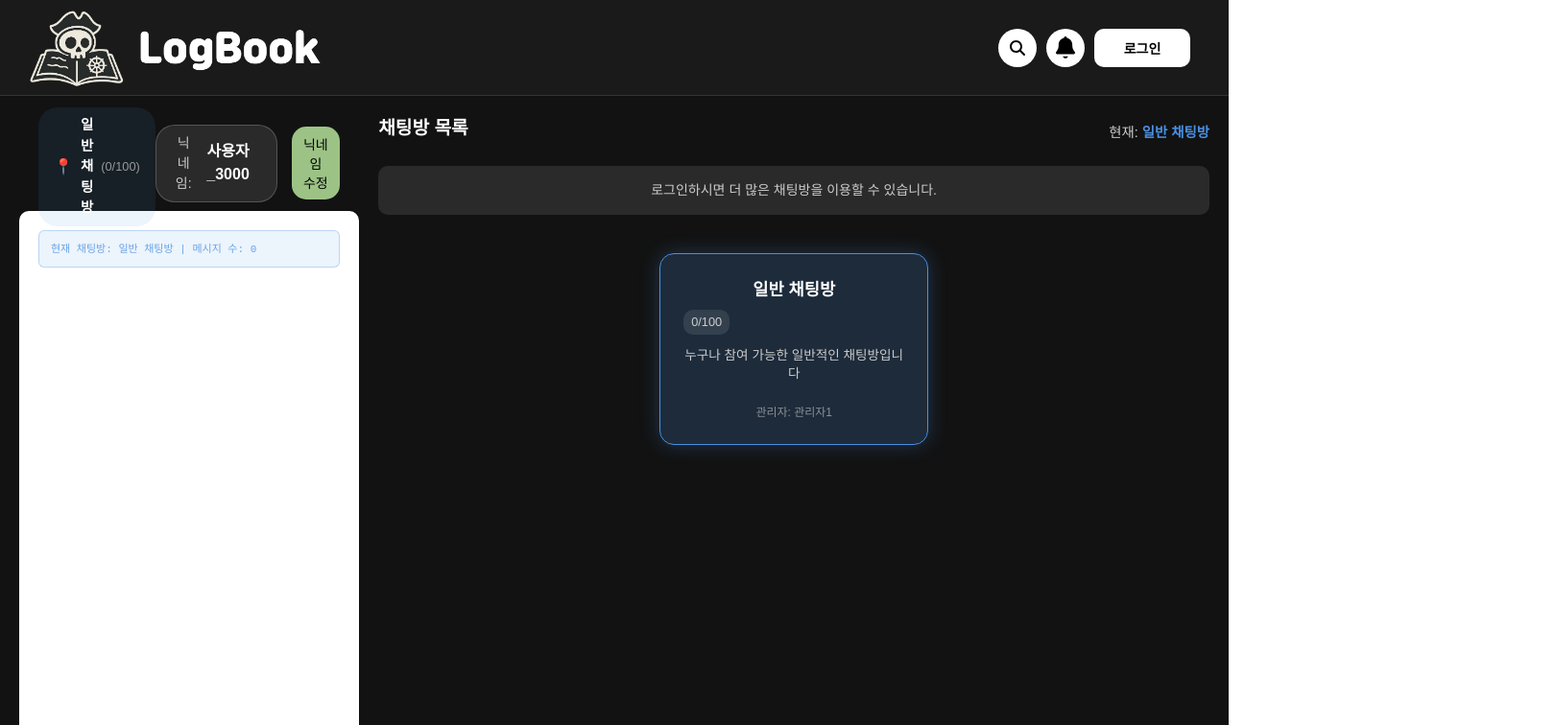
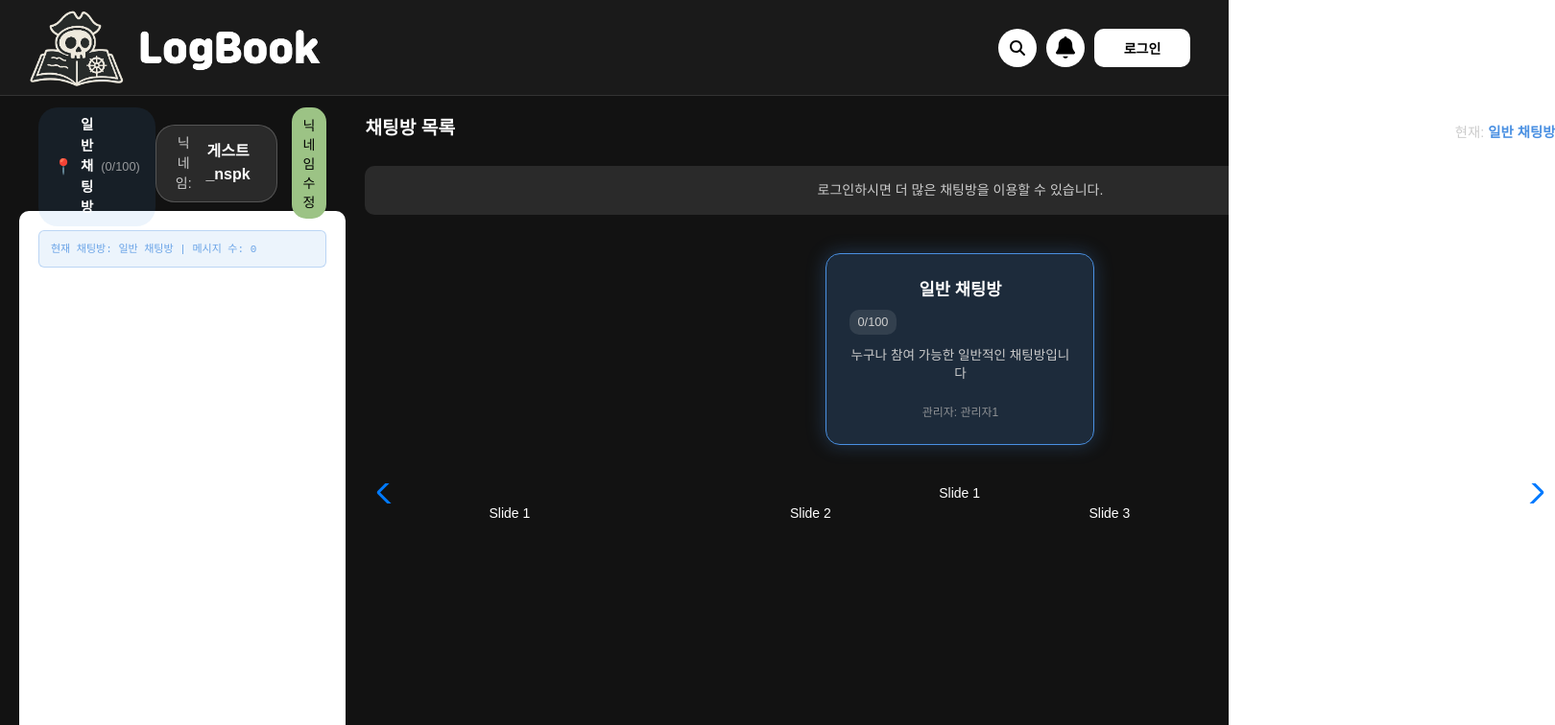
Before and after one commit to QCoQCo/LogBook, a React (Vite) app: page /chat in a window 1280 px wide. Shown: the top 756 px of the page at 96% size, 1620 px wide, since content can reach past the window. Built offline with nearby package versions, Linux system fonts and the light colour scheme; no server answers; the database is empty; a web font is replaced by a local one.

Commit message:
chat user diversion method & user playlist style

```diff
--- a/src/components/chat/ChatMessage.jsx
+++ b/src/components/chat/ChatMessage.jsx
@@ -4,10 +4,10 @@ const ChatMessage = ({ messages, currentUser, handleDeleteMessage, messagesEndRe
             <div className='messages-container'>
                 {/* 실시간 메시지 렌더링 */}
                 {messages.map((message) => {
-                    // 메시지 소유권 판별: 같은 사용자 ID이거나 같은 포트에서 온 메시지
+                    // 메시지 소유권 판별: 같은 사용자 ID 또는 sessionId로 구분
                     const isOwnMessage =
                         message.userId === currentUser.id ||
-                        (message.port && message.port === currentUser.port);
+                        (message.sessionId && message.sessionId === currentUser.sessionId);
 
                     return (
                         <div
--- /dev/null
+++ b/src/components/chat/UserPlayList.jsx
@@ -0,0 +1,55 @@
+import React, { useRef, useState } from 'react';
+// Import Swiper React components
+import { Swiper, SwiperSlide } from 'swiper/react';
+
+// Import Swiper styles
+import 'swiper/css';
+import 'swiper/css/free-mode';
+import 'swiper/css/navigation';
+import 'swiper/css/thumbs';
+
+// import required modules
+import { FreeMode, Navigation, Thumbs } from 'swiper/modules';
+
+const UserPlayList = () => {
+    const [thumbsSwiper, setThumbsSwiper] = useState(null);
+
+    return (
+        <div className='user-playlist-comp'>
+            <Swiper
+                loop={true}
+                spaceBetween={10}
+                navigation={true}
+                thumbs={{ swiper: thumbsSwiper }}
+                modules={[FreeMode, Navigation, Thumbs]}
+                className='user-playlist-swiper'
+            >
+                <SwiperSlide>Slide 1</SwiperSlide>
+                <SwiperSlide>Slide 2</SwiperSlide>
+                <SwiperSlide>Slide 3</SwiperSlide>
+                <SwiperSlide>Slide 4</SwiperSlide>
+                <SwiperSlide>Slide 5</SwiperSlide>
+                <SwiperSlide>Slide 6</SwiperSlide>
+            </Swiper>
+            <Swiper
+                onSwiper={setThumbsSwiper}
+                loop={true}
+                spaceBetween={10}
+                slidesPerView={4}
+                freeMode={true}
+                watchSlidesProgress={true}
+                modules={[FreeMode, Navigation, Thumbs]}
+                className='user-playlist-thumbs'
+            >
+                <SwiperSlide>Slide 1</SwiperSlide>
+                <SwiperSlide>Slide 2</SwiperSlide>
+                <SwiperSlide>Slide 3</SwiperSlide>
+                <SwiperSlide>Slide 4</SwiperSlide>
+                <SwiperSlide>Slide 5</SwiperSlide>
+                <SwiperSlide>Slide 6</SwiperSlide>
+            </Swiper>
+        </div>
+    );
+};
+
+export default UserPlayList;
--- a/src/components/chat/index.js
+++ b/src/components/chat/index.js
@@ -1,4 +1,5 @@
 import ChatMessage from './ChatMessage';
 import ChatRoomList from './ChatRoomList';
+import UserPlayList from './UserPlayList';
 
-export { ChatMessage, ChatRoomList };
+export { ChatMessage, ChatRoomList, UserPlayList };
--- a/src/components/pages/ChatPage.jsx
+++ b/src/components/pages/ChatPage.jsx
@@ -8,9 +8,19 @@ import './ChatPage.scss';
 const ReactGridLayout = WidthProvider(RGL);
 
 const ChatPage = () => {
-    // 현재 포트 감지
-    const getCurrentPort = () => {
-        return window.location.port || '3000';
+    // 세션 ID 생성 함수
+    const generateSessionId = () => {
+        return `${Date.now()}_${Math.random().toString(36).substr(2, 9)}`;
+    };
+
+    // 로컬 스토리지에서 세션 ID 가져오거나 새로 생성
+    const getOrCreateSessionId = () => {
+        let sessionId = sessionStorage.getItem('chatSessionId');
+        if (!sessionId) {
+            sessionId = generateSessionId();
+            sessionStorage.setItem('chatSessionId', sessionId);
+        }
+        return sessionId;
     };
 
     // LogBook Context 사용
@@ -37,11 +47,11 @@ const ChatPage = () => {
     // 채팅 관련 상태 - 초기값을 함수로 지연 초기화
     const [messageInput, setMessageInput] = useState('');
     const [currentUser, setCurrentUser] = useState(() => {
-        const port = getCurrentPort();
+        const sessionId = getOrCreateSessionId();
         return {
-            id: `user_${port}`, // 포트를 포함한 사용자 ID
-            name: `사용자_${port}`, // 포트를 포함한 사용자 이름
-            port: port,
+            id: `guest_${sessionId}`, // 게스트 사용자 ID
+            name: `게스트_${sessionId.slice(-4)}`, // 세션 ID 마지막 4자리로 구분
+            sessionId: sessionId,
         };
     });
 
@@ -50,26 +60,29 @@ const ChatPage = () => {
     const [tempNickname, setTempNickname] = useState('');
     const [nicknameError, setNicknameError] = useState('');
 
-    // 현재 사용자 정보를 useEffect로 초기화 (포트 변경 감지 및 로그인 사용자 반영)
+    // 현재 사용자 정보를 useEffect로 초기화 (로그인 사용자 반영)
     useEffect(() => {
-        const port = getCurrentPort();
+        const sessionId = getOrCreateSessionId();
         let userName;
         let userId;
+        let userSessionId;
 
         if (isLogin && authUser) {
             // 로그인한 사용자의 nickName과 userId 사용
             userName = authUser.nickName;
             userId = authUser.id;
+            userSessionId = null; // 로그인 사용자는 sessionId 불필요
         } else {
-            // 로그인하지 않은 경우 기본 포트 기반 이름 사용
-            userName = `사용자_${port}`;
-            userId = `user_${port}`;
+            // 로그인하지 않은 경우 세션 ID 기반 이름 사용
+            userName = `게스트_${sessionId.slice(-4)}`;
+            userId = `guest_${sessionId}`;
+            userSessionId = sessionId;
         }
 
         const newUserData = {
             id: userId,
             name: userName,
-            port: port,
+            sessionId: userSessionId,
         };
 
         setCurrentUser(newUserData);
@@ -115,7 +128,7 @@ const ChatPage = () => {
     useEffect(() => {
         if (currentChatRoom && currentUser.id) {
             // 새 채팅방 입장
-            joinRoom(currentChatRoom.name, currentUser.id, currentUser.name, currentUser.port);
+            joinRoom(currentChatRoom.name, currentUser.id, currentUser.name, currentUser.sessionId);
 
             // heartbeat 설정
             setupPresenceHeartbeat(currentChatRoom.name, currentUser.id);
@@ -131,7 +144,7 @@ const ChatPage = () => {
                 window.removeEventListener('beforeunload', handleBeforeUnload);
             };
         }
-    }, [currentChatRoom?.name, currentUser.id, currentUser.name, currentUser.port]); // 함수 참조 제거
+    }, [currentChatRoom?.name, currentUser.id, currentUser.name, currentUser.sessionId]); // sessionId로 변경
 
     // 메시지 영역 스크롤을 위한 ref
     const messagesEndRef = useRef(null);
@@ -151,8 +164,13 @@ const ChatPage = () => {
                 return;
             }
 
-            // Firebase를 통한 메시지 전송 (포트 정보 포함)
-            await sendMessage(messageInput, currentUser.id, currentUser.name, currentUser.port);
+            // Firebase를 통한 메시지 전송 (sessionId 정보 포함)
+            await sendMessage(
+                messageInput,
+                currentUser.id,
+                currentUser.name,
+                currentUser.sessionId
+            );
             setMessageInput('');
         }
     };
@@ -360,7 +378,12 @@ const ChatPage = () => {
                     </div>
                 </div>
                 <div className='list-area'>
-                    <Chat.ChatRoomList />
+                    <div className='chat-list-area'>
+                        <Chat.ChatRoomList />
+                    </div>
+                    <div className='user-playlist-area'>
+                        <Chat.UserPlayList />
+                    </div>
                 </div>
             </div>
         </div>
--- a/src/utils/chatService.js
+++ b/src/utils/chatService.js
@@ -45,10 +45,16 @@ export const getChatRoomCollectionName = (roomName) => {
  * @param {string} messageText - 메시지 내용
  * @param {string} userId - 사용자 ID
  * @param {string} userName - 사용자 이름
- * @param {string} port - 포트 번호 (선택사항)
+ * @param {string} sessionId - 세션 ID (비로그인 사용자용, 선택사항)
  * @returns {Promise<string>} - 생성된 메시지 ID
  */
-export const sendMessageToRoom = async (roomName, messageText, userId, userName, port = null) => {
+export const sendMessageToRoom = async (
+    roomName,
+    messageText,
+    userId,
+    userName,
+    sessionId = null
+) => {
     try {
         const collectionName = getChatRoomCollectionName(roomName);
 
@@ -57,7 +63,7 @@ export const sendMessageToRoom = async (roomName, messageText, userId, userName,
             userId: userId,
             userName: userName,
             roomName: roomName,
-            port: port,
+            sessionId: sessionId,
             timestamp: serverTimestamp(),
         };
 
@@ -256,13 +262,14 @@ export const deleteChatRoom = async (roomId) => {
  * @param {string} roomName - 채팅방 이름
  * @param {string} userId - 사용자 ID
  * @param {string} userName - 사용자 이름
- * @param {string} port - 포트 번호
+ * @param {string} sessionId - 세션 ID (비로그인 사용자용, 선택사항)
  * @returns {Promise<void>}
  */
-export const joinChatRoom = async (roomName, userId, userName, port = null) => {
+export const joinChatRoom = async (roomName, userId, userName, sessionId = null) => {
     try {
         const presenceRef = doc(db, 'presence', `${roomName}_${userId}`);
-        const sessionId = `${Date.now()}_${Math.random().toString(36).substr(2, 9)}`;
+        const internalSessionId =
+            sessionId || `${Date.now()}_${Math.random().toString(36).substr(2, 9)}`;
 
         await setDoc(
             presenceRef,
@@ -270,8 +277,7 @@ export const joinChatRoom = async (roomName, userId, userName, port = null) => {
                 roomName,
                 userId,
                 userName,
-                port,
-                sessionId, // 세션 고유 ID 추가
+                sessionId: internalSessionId, // 세션 ID 저장
                 joinedAt: serverTimestamp(),
                 lastSeen: serverTimestamp(),
                 isOnline: true,
@@ -362,10 +368,9 @@ export const subscribeToRoomUsers = (roomName, onUsersUpdate, onError) => {
                         activeUsers.push({
                             id: userData.userId,
                             name: userData.userName,
-                            port: userData.port,
+                            sessionId: userData.sessionId,
                             joinedAt: userData.joinedAt,
                             lastSeen: userData.lastSeen,
-                            sessionId: userData.sessionId,
                         });
                     }
                 });
```
